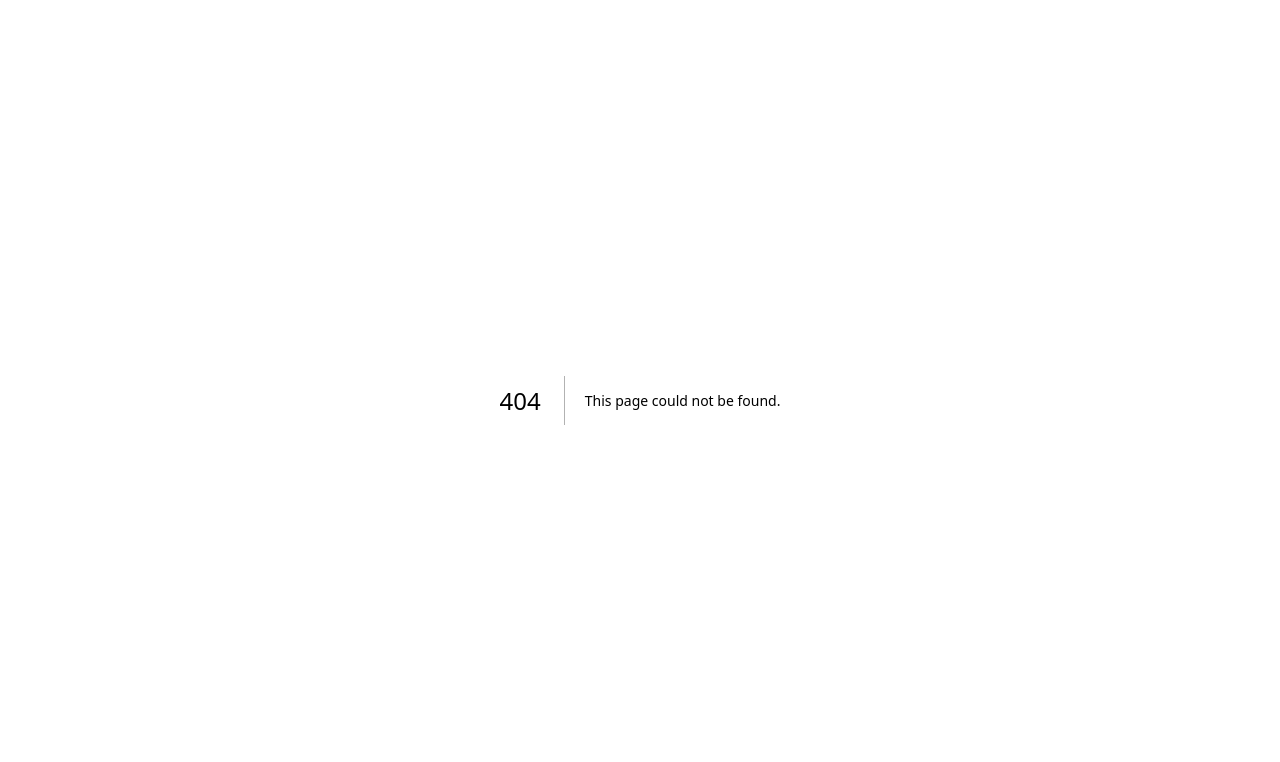
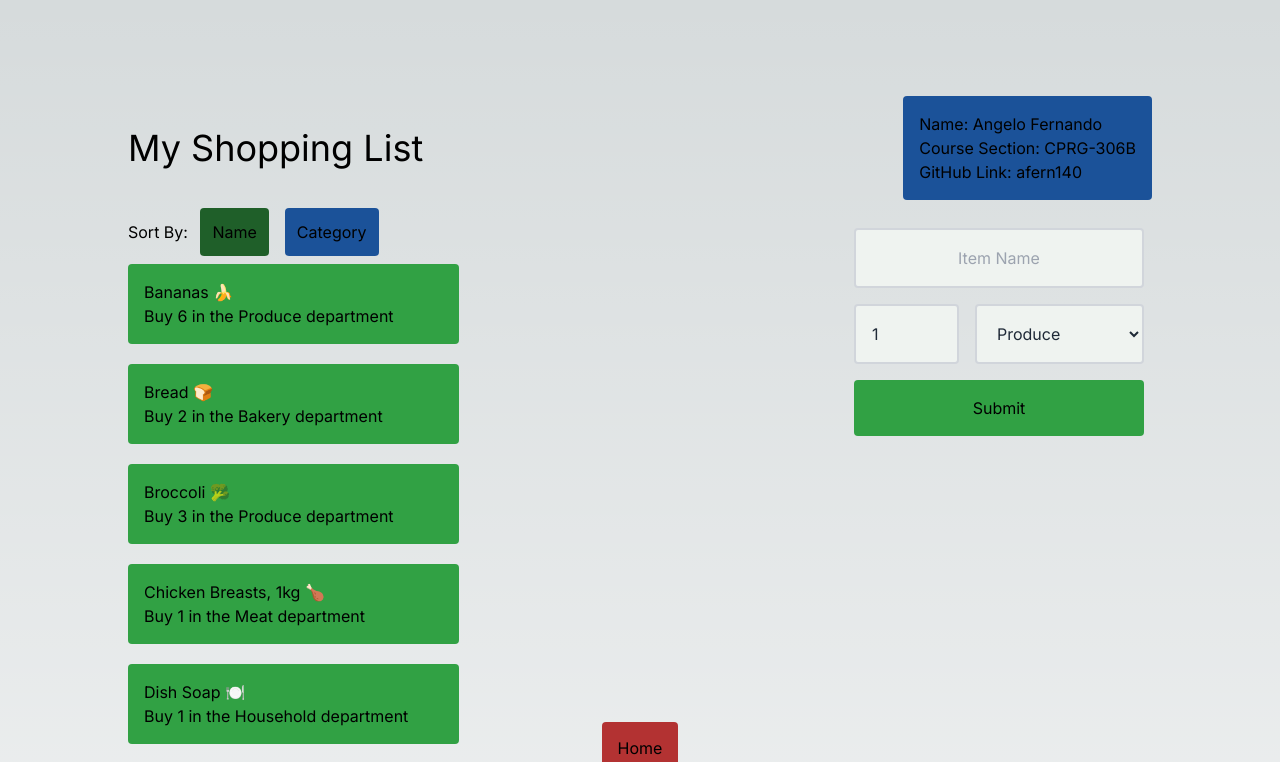
Before and after one commit to afern140/cprg306-assignments, a Next.js app: page /week6 in a window 1280 px wide. Before the commit this address had no page. Shown: the top 762 px of the page. Built offline with nearby package versions, Linux system fonts and the light colour scheme.

Commit message:
Add week 6

```diff
--- a/app/page.js
+++ b/app/page.js
@@ -13,6 +13,7 @@ export default function Home(){
           <li><Link href="/week3">Week 3</Link></li>
           <li><Link href="/week4">Week 4</Link></li>
           <li><Link href="/week5">Week 5</Link></li>
+		  <li><Link href="/week6">Week 6</Link></li>
         </ul>
       </section>
     </main>
--- /dev/null
+++ b/app/week6/item-list.js
@@ -0,0 +1,27 @@
+"use client"
+
+import { useState } from "react"
+import Item from "./item"
+
+export default function ItemList({ items }){
+	const [sortBy, setSortBy] = useState("name");
+	const itemsList = [...items];
+
+	if(sortBy == "name") itemsList.sort((a, b) => a.name.localeCompare(b.name));
+	else if(sortBy == "category") itemsList.sort((a, b) => a.category.localeCompare(b.category));
+
+	const handleSortBy = (event) => setSortBy(event.target.value);;
+
+	return(
+		<section>
+			<div>
+				<label>Sort By: </label>
+				<button className={`bg-[#1B5299] p-3 rounded m-2 ${sortBy == "name" ? "bg-[#1e5e28fd]" : ""}`} value="name" onClick={handleSortBy}>Name</button>
+				<button className={`bg-[#1B5299] p-3 rounded m-2 ${sortBy == "category" ? "bg-[#1e5e28fd]" : ""}`} value="category" onClick={handleSortBy}>Category</button>
+			</div>
+			<ul className="space-y-5">
+				{itemsList.map((item) => (<Item key = {item.id} name={item.name} quantity={item.quantity} category={item.category}/>))}
+			</ul>
+		</section>
+	)
+}
--- /dev/null
+++ b/app/week6/item.js
@@ -0,0 +1,8 @@
+export default function Item({name, quantity, category}){
+    return(
+        <ul className="bg-[#30a143fd] p-4 rounded">
+            <li>{name}</li>
+            <li>Buy {quantity} in the {category} department</li>
+        </ul>
+    )
+}
--- /dev/null
+++ b/app/week6/items.json
@@ -0,0 +1,74 @@
+[
+	{
+		"id": "1h2GJKH12gkHG31h1H",
+		"name": "Milk, 4L 🥛",
+		"quantity": 1,
+		"category": "Dairy"
+	},
+	{
+		"id": "2KJH3k2j3H1k2J3K1H",
+		"name": "Bread 🍞",
+		"quantity": 2,
+		"category": "Bakery"
+	},
+	{
+		"id": "3h2KJH3k2j3H1k2J3",
+		"name": "Eggs, Dozen 🥚",
+		"quantity": 2,
+		"category": "Dairy"
+	},
+	{
+		"id": "4k2J3K1H2GJKH12gk",
+		"name": "Bananas 🍌",
+		"quantity": 6,
+		"category": "Produce"
+	},
+	{
+		"id": "5H1h1H2KJH3k2j3H",
+		"name": "Broccoli 🥦",
+		"quantity": 3,
+		"category": "Produce"
+	},
+	{
+		"id": "6H1k2J3K1H2GJKH1",
+		"name": "Chicken Breasts, 1kg 🍗",
+		"quantity": 1,
+		"category": "Meat"
+	},
+	{
+		"id": "7gkHG31h1H2KJH3k",
+		"name": "Pasta Sauce 🍝",
+		"quantity": 3,
+		"category": "Canned Goods"
+	},
+	{
+		"id": "8j3H1k2J3K1H2GJK",
+		"name": "Spaghetti, 454g 🍝",
+		"quantity": 2,
+		"category": "Dry Goods"
+	},
+	{
+		"id": "9H12gkHG31h1H2KJ",
+		"name": "Toilet Paper, 12 Pack 🧻",
+		"quantity": 1,
+		"category": "Household"
+	},
+	{
+		"id": "10H3k2j3H1k2J3K1",
+		"name": "Paper Towels, 6 Pack",
+		"quantity": 1,
+		"category": "Household"
+	},
+	{
+		"id": "11k2J3K1H2GJKH12",
+		"name": "Dish Soap 🍽️",
+		"quantity": 1,
+		"category": "Household"
+	},
+	{
+		"id": "12GJKH12gkHG31h1",
+		"name": "Hand Soap 🧼",
+		"quantity": 4,
+		"category": "Household"
+	}
+]
--- /dev/null
+++ b/app/week6/new-item.js
@@ -0,0 +1,49 @@
+"use client"
+
+import { useState } from "react"
+
+export default function NewItem({ onAddItem }){
+	const [name, setName] = useState("");
+	const [quantity, setQuantity] = useState(1);
+	const [category, setCategory] = useState("Produce");
+	const categoryOptions = ["Produce", "Dairy", "Bakery", "Meat", "Frozen Foods", "Canned Goods", "Dry Goods", "Beverages", "Snacks", "Household", "Other"]
+
+	const handleSubmit = (event) => {
+
+		event.preventDefault();
+
+		const item = {
+			id: Math.random().toString(36).substring(0,17),
+			name: name,
+			quantity: quantity,
+			category: category
+		};
+
+		console.log(item);
+		onAddItem(item);
+
+		if(quantity == 1) alert(`Added ${quantity} ${name} (${category}) to the shopping list`);
+		else alert(`Added ${quantity} ${name}s (${category}) to the shopping list`);
+
+		setName("")
+		setQuantity(1)
+		setCategory("Produce")};
+
+	const handleNameChange = (event) => {setName(event.target.value)};
+	const handleQuantityChange = (event) => {setQuantity(parseInt(event.target.value))};
+	const handleCategoryChange = (event) => {setCategory(event.target.value)};
+
+	return(
+		<form onSubmit={handleSubmit} className="flex flex-col sticky top-10">
+			<input type="text" value={name} placeholder="Item Name" onChange={handleNameChange} required={true} className="bg-[#eff3f0] text-gray-800 text-center border-2 border-gray-300 p-4 rounded m-2"></input>
+			<div className="flex justify-between text-center">
+				<input type="number" min={1} max={99} value={quantity} onChange={handleQuantityChange} required={true} className="bg-[#eff3f0] text-gray-800 rounded border-2 border-gray-300 p-4 m-2"></input>
+				<select value={category} onChange={handleCategoryChange} className="bg-[#eff3f0] text-gray-800 rounded border-2 border-gray-300 p-4 m-2">
+					<option value disabled>Category</option>
+					{categoryOptions.map((option) => (<option key={name} value={option}>{option}</option>))}
+				</select>
+			</div>
+			<button type="submit" className="bg-[#30a143fd] hover:bg-[#1e5e28fd] active:bg-[#5e521efd] p-4 rounded m-2">Submit</button>
+		</form>
+	)
+}
--- /dev/null
+++ b/app/week6/page.js
@@ -0,0 +1,29 @@
+"use client"
+
+import { useState} from "react"
+import Home from '../home'
+import StudentInfo from '../studentinfo'
+import ItemList from './item-list'
+import NewItem from './new-item'
+import itemsData from "./items"
+
+export default function Main() {
+	const [items, setItems] = useState(itemsData);
+	const handleAddItem = (item) => {setItems((items) => [...items, item]);};
+
+	return (
+		<main className="flex min-h-screen flex-col items-center justify-between p-24">
+			<section className="max-w-5xl w-full items-center justify-between lg:flex">
+				<h1 className="text-4xl">My Shopping List</h1><br/>
+				<StudentInfo/>
+			</section>
+			<section className="max-w-5xl w-full items-start space-y-5 justify-between lg:flex">
+				<ItemList items={items}/>
+				<NewItem onAddItem={handleAddItem}/>
+			</section>
+			<section className="max-w-5xl sticky bottom-10 items-center justify-between lg:flex">
+				<Home/>
+			</section>
+		</main>
+	)
+}
```
